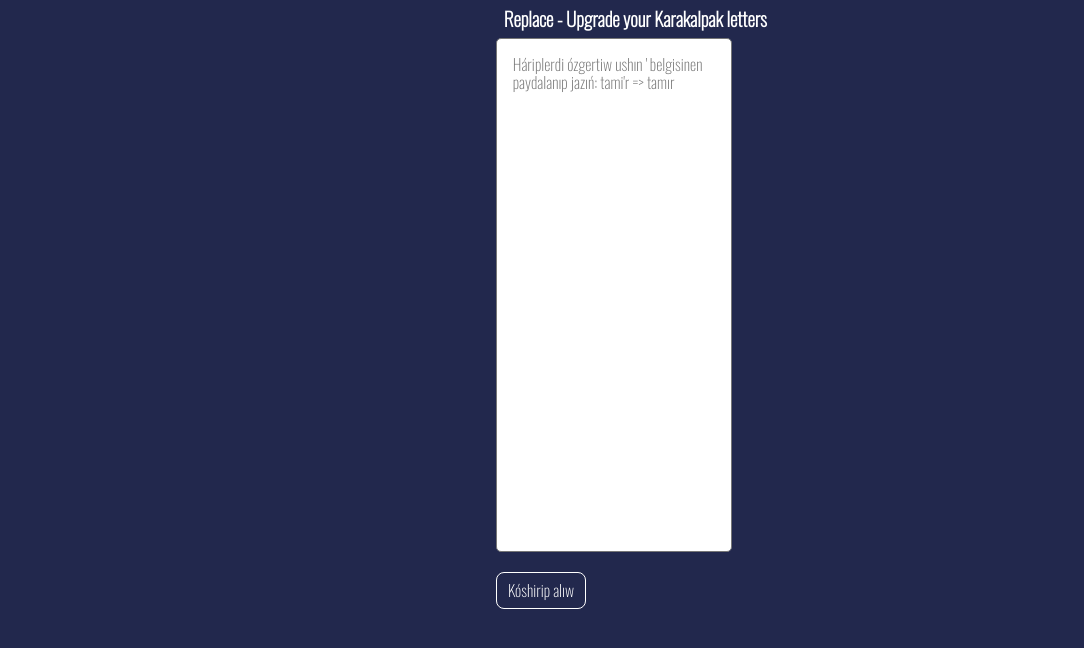
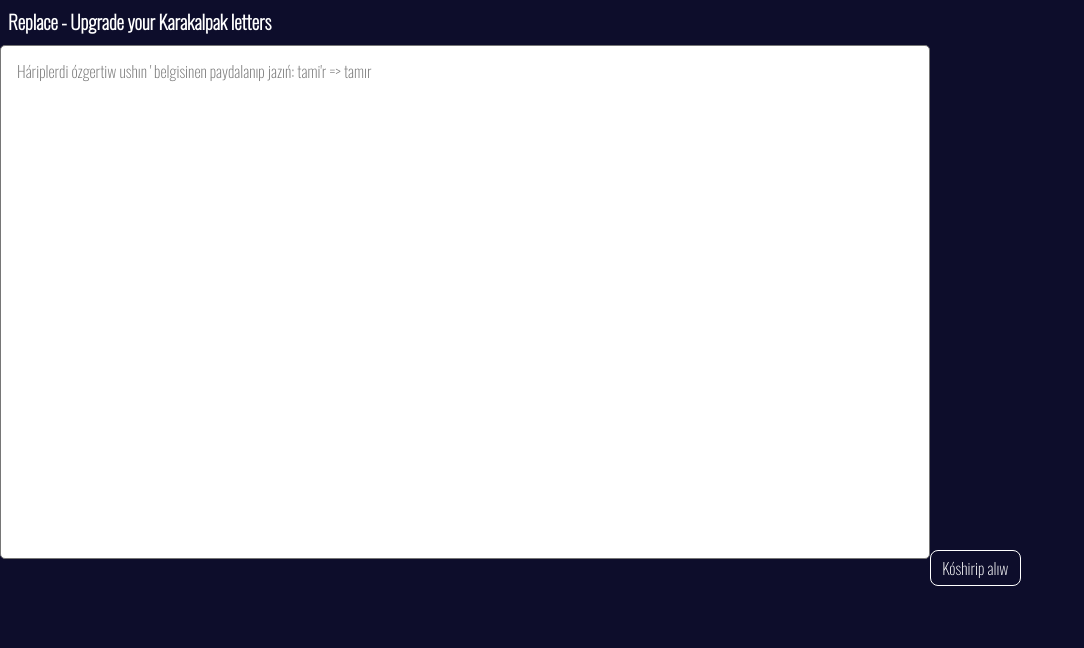
Before and after one commit to uabdirasul/replace, a React (Create React App) app: page / in a window 1280 px wide. Shown: the top 648 px of the page, without its empty margins (0-1084 px from the left). Built offline with nearby package versions, Linux system fonts and the light colour scheme.

Commit message:
add necessary styles

```diff
--- a/public/style.css
+++ b/public/style.css
@@ -5,13 +5,18 @@ html {
 }
 
 body {
-  background-color: rgb(34, 40, 77);
+  font-family: "Oswald", sans-serif;
   display: flex;
-  justify-content: center;
-  align-items: center;
   flex-direction: column;
+  height: 100%;
+  padding: 0;
   margin: 0;
-  padding: 0;
+  font-size: 16px;
+  line-height: 1.5;
+  font-weight: 300;
+  background-color: #0d0d2b;
+  color: #000;
+  overflow-x: hidden;
 }
 
 .header__title {
```
